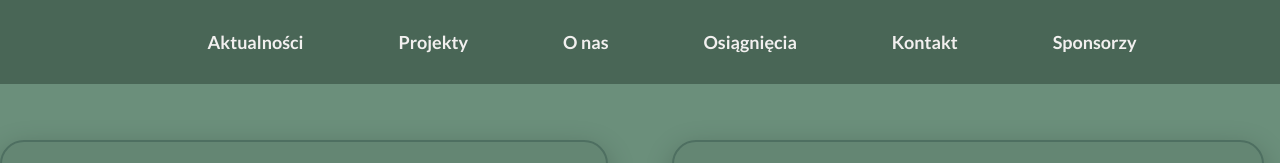
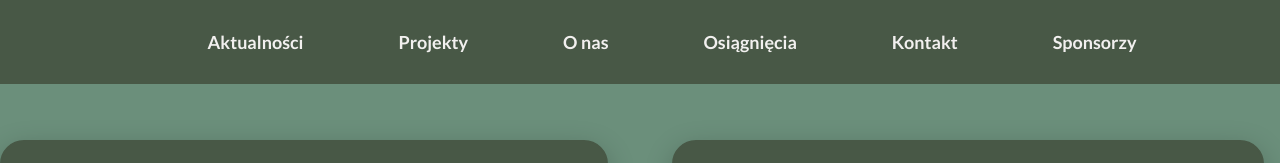
Before and after one commit to KNIGPHyperSpecAGH/webpage, a React (Vite) app: page /#/ in a window 1280 px wide. Shown: the top 163 px of the page. Built offline with nearby package versions, Linux system fonts and the light colour scheme.

Commit message:
change color in index.css, use variables in Card adn ProcjectCard

```diff
--- a/src/components/Card.tsx
+++ b/src/components/Card.tsx
@@ -24,7 +24,7 @@ export const Card: React.FC<CardProps> = ({
     <article
       className={[
         "w-full",
-        "bg-[#648673] text-white rounded-3xl border-2 border-[#4e6f61] shadow-[0_8px_28px_rgba(0,0,0,.22)] overflow-hidden",
+        "bg-primary text-white rounded-3xl border-2 border-primary shadow-[0_8px_28px_rgba(0,0,0,.22)] overflow-hidden",
         "flex flex-col md:flex-row",
         alignLeft ? "md:flex-row" : "md:flex-row-reverse",
       ].join(" ")}
--- a/src/components/ProjectCard.tsx
+++ b/src/components/ProjectCard.tsx
@@ -25,7 +25,7 @@ const ProjectCard: React.FC<ProjectCardProps> = ({
     return (
         <article
             className={`w-full max-w-7xl mx-auto shadow-md overflow-hidden
-                        rounded-lg bg-element
+                        rounded-lg bg-primary
                         flex flex-col-reverse md:flex-row ${isRight ? "md:flex-row-reverse" : "md:flex-row"}
                         `}
         >
--- a/src/index.css
+++ b/src/index.css
@@ -4,8 +4,8 @@
 
 @theme {
     /* Custom colors */
-    --color-primary: #496656;
-    --color-secondary: #739884; /* i changed it to color defined in figma */
+    --color-primary: #485846;
+    --color-secondary: #768F75; /* i changed it to color defined in figma */
     --color-element: #648673;
     --color-white: #f2f0ef;
     --color-black: #494949;
```
